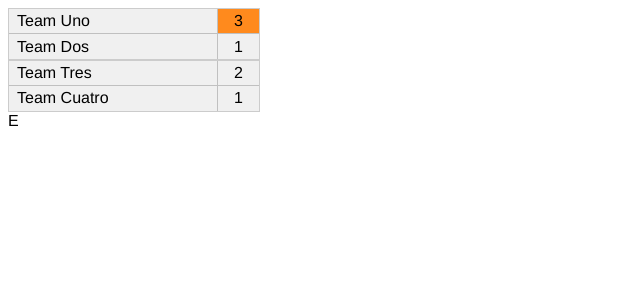
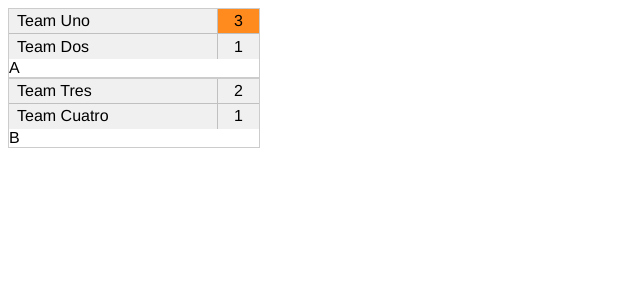
Before and after one commit to Stevenchi36/TournamentBracket, a Vue app: page / in a window 1280 px wide. Shown: the top 300 px of the page, without its empty margins (0-640 px from the left). Built offline with nearby package versions, Linux system fonts and the light colour scheme.

Commit message:
match numbers filter (unstyled)

```diff
--- a/src/api/mock/tournamentLadder.js
+++ b/src/api/mock/tournamentLadder.js
@@ -3,7 +3,7 @@ export const tournamentLadder = {
   teamCount: 4,
   matches: [
     {
-      name: 'A',
+      number: 0,
       isCompleted: true,
       team1: {
         name: 'Team Uno',
@@ -15,7 +15,7 @@ export const tournamentLadder = {
       },
     },
     {
-      name: 'B',
+      number: 1,
       isCompleted: false,
       team1: {
         name: 'Team Tres',
--- a/src/components/MatchContainer.vue
+++ b/src/components/MatchContainer.vue
@@ -16,6 +16,7 @@
         >{{ team2score }}</span
       >
     </div>
+    <div>{{ matchName | getMatchNameFromNumber }}</div>
   </div>
 </template>
 
@@ -31,7 +32,21 @@ export default {
       type: String,
       default: 'orange',
     },
-    matchName: String,
+    matchName: Number,
+  },
+  filters: {
+    getMatchNameFromNumber(number) {
+      const nameLength = number / 26;
+      let code;
+      if (nameLength >= 1) {
+        console.log('NameLength + 65 - 1 =', String.fromCharCode(nameLength + 65 - 1));
+        code = String.fromCharCode(nameLength + 65 - 1);
+        code += String.fromCharCode((number % 26) + 65);
+      } else {
+        code = String.fromCharCode(number + 65);
+      }
+      return code;
+    },
   },
 };
 </script>
--- a/src/components/TournamentLadder.vue
+++ b/src/components/TournamentLadder.vue
@@ -9,10 +9,10 @@
         :team1score="match.team1.score"
         :team2score="match.team2.score"
         winColor="rgb(255, 138, 29)"
-        :key="match.name"
+        :matchName="match.number"
+        :key="match.number"
       />
     </template>
-    <span>{{ String.fromCharCode(69) }}</span>
   </div>
 </template>
 
```
